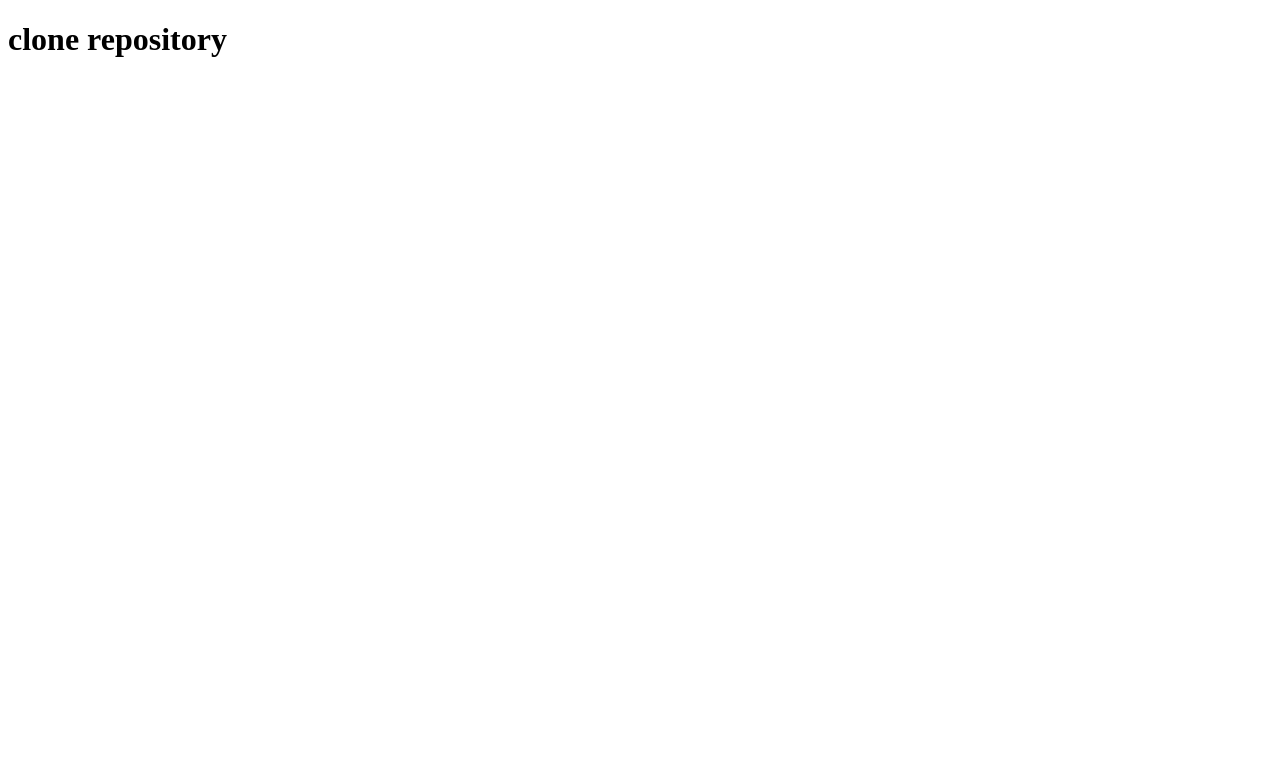
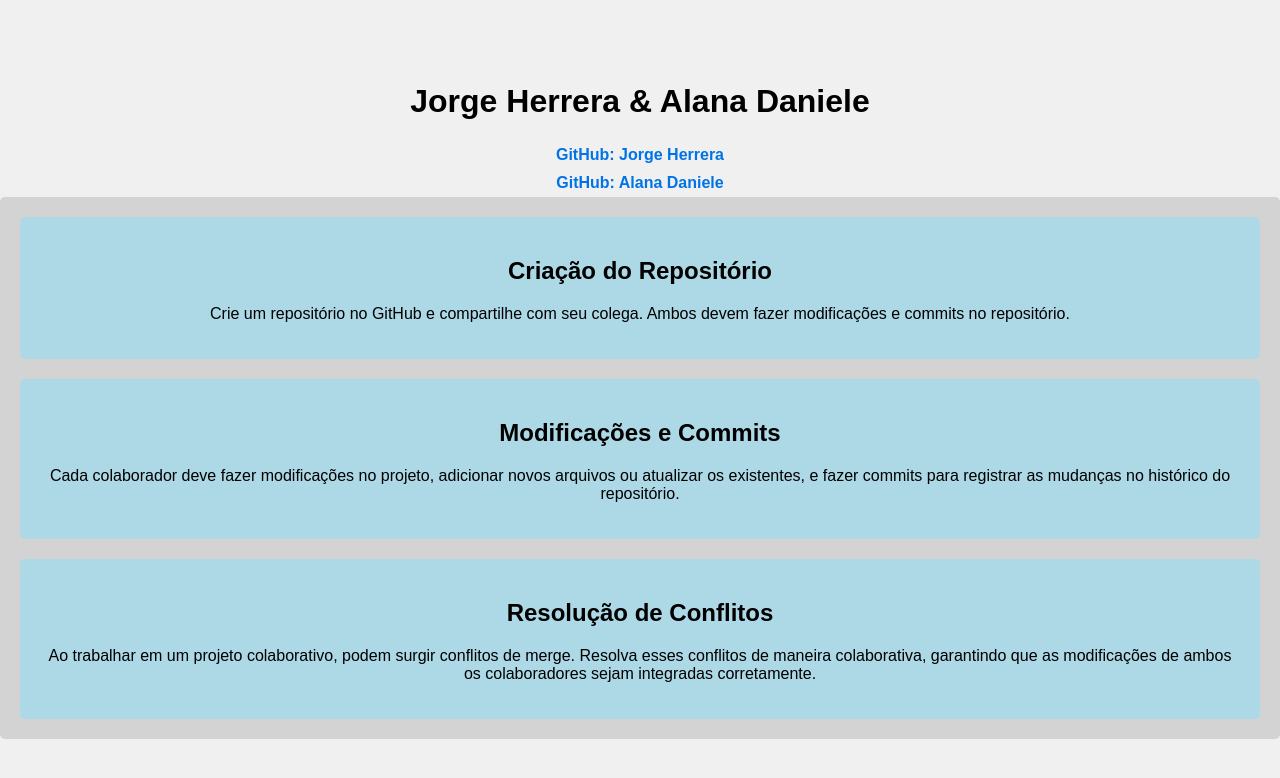
Before and after one commit to jorge-lherrera/gitClone, a plain HTML site: page index.html in a window 1280 px wide. Drawn offline with Linux system fonts and the light colour scheme.

Commit message:
feat: Centralizar título e links do GitHub, adicionar instruções de colaboração
- Centralizar o título <h1> e os links do GitHub usando CSS flexbox.
- Adicionar instruções detalhadas de colaboração nos itens flex.
- Estilizar os links com efeitos de hover e ajustar o layout geral da página para melhor legibilidade e apresentação.

```diff
--- a/index.html
+++ b/index.html
@@ -3,9 +3,87 @@
   <head>
     <meta charset="UTF-8" />
     <meta name="viewport" content="width=device-width, initial-scale=1.0" />
-    <title>Document</title>
+    <title>Git Clone - Flex Direction</title>
+    <style>
+      body {
+        font-family: Arial, sans-serif;
+        background-color: #f0f0f0;
+        display: flex;
+        flex-direction: column;
+        align-items: center;
+        justify-content: center;
+        height: 100vh;
+        margin: 0;
+      }
+
+      h1 {
+        text-align: center;
+      }
+
+      a {
+        display: block;
+        text-align: center;
+        margin: 5px 0;
+        color: #0073e6;
+        text-decoration: none;
+        font-weight: bold;
+      }
+
+      a:hover {
+        color: #005bb5;
+        text-align: justify;
+      }
+
+      .flex-container {
+        display: flex;
+        flex-direction: column; /* Change to row, row-reverse, column-reverse */
+        background-color: lightgray;
+        padding: 10px;
+        border-radius: 5px;
+      }
+
+      .flex-item {
+        background-color: lightblue;
+        padding: 20px;
+        margin: 10px;
+        border-radius: 5px;
+        text-align: center;
+      }
+    </style>
   </head>
   <body>
-    <h1>clone repository</h1>
+    <h1>Jorge Herrera & Alana Daniele</h1>
+    <a target="_blank" href="https://github.com/jorge-lherrera"
+      >GitHub: Jorge Herrera</a
+    >
+    <a target="_blank" href="https://github.com/a-natureza"
+      >GitHub: Alana Daniele</a
+    >
+    <div class="flex-container">
+      <div class="flex-item">
+        <h2>Criação do Repositório</h2>
+        <p>
+          Crie um repositório no GitHub e compartilhe com seu colega. Ambos
+          devem fazer modificações e commits no repositório.
+        </p>
+      </div>
+      <div class="flex-item">
+        <h2>Modificações e Commits</h2>
+        <p>
+          Cada colaborador deve fazer modificações no projeto, adicionar novos
+          arquivos ou atualizar os existentes, e fazer commits para registrar as
+          mudanças no histórico do repositório.
+        </p>
+      </div>
+      <div class="flex-item">
+        <h2>Resolução de Conflitos</h2>
+        <p>
+          Ao trabalhar em um projeto colaborativo, podem surgir conflitos de
+          merge. Resolva esses conflitos de maneira colaborativa, garantindo que
+          as modificações de ambos os colaboradores sejam integradas
+          corretamente.
+        </p>
+      </div>
+    </div>
   </body>
 </html>
```
